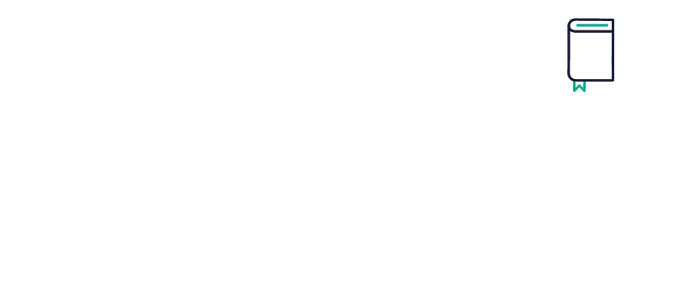
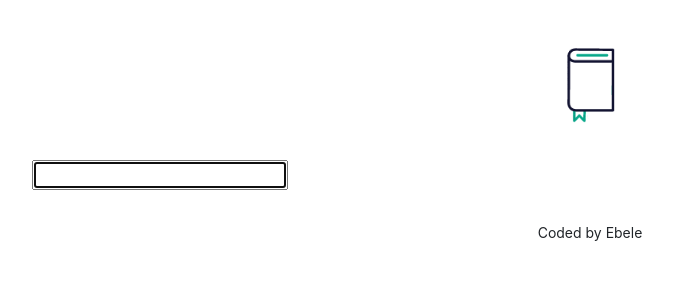
Before and after one commit to BeautySpot88/dictionary-project, a React (Create React App) app: page / in a window 1280 px wide. Shown: the top 300 px of the page, without its empty margins (50-723 px from the left). Built offline with nearby package versions, Linux system fonts and the light colour scheme.

Commit message:
Added dictionary component

```diff
--- a/src/App.css
+++ b/src/App.css
@@ -1,5 +1,14 @@
+.App-header {
+  margin: 30px 0;
+}
+
 .AppLogo {
   display: block;
   margin: 0 auto;
   width: 100px;
 }
+
+.App-footer {
+  text-align: center;
+  margin: 30px 0;
+}
--- a/src/App.js
+++ b/src/App.js
@@ -1,12 +1,21 @@
 import logo from "./book.gif";
+import Dictionary from "./Dictionary";
 import "./App.css";
 
 export default function App() {
   return (
     <div className="App">
-      <header className="App-header">
-        <img src={logo} className="AppLogo" alt="logo" />
-      </header>
+      <div className="container">
+        <header className="App-header">
+          <img src={logo} className="AppLogo" alt="logo" />
+        </header>
+        <main>
+          <Dictionary />
+        </main>
+        <footer className="App-footer">
+          <small>Coded by Ebele</small>
+        </footer>
+      </div>
     </div>
   );
 }
--- /dev/null
+++ b/src/Dictionary.css
@@ -0,0 +1,2 @@
+.Dictionary {
+}
--- /dev/null
+++ b/src/Dictionary.js
@@ -0,0 +1,24 @@
+import React, { useState } from "react";
+
+import "./Dictionary.css";
+
+export default function Dictionary() {
+  let [keyword, setKeyword] = useState("");
+
+  function search(event) {
+    event.preventDefault();
+    alert(`Searching for ${keyword} definition`);
+  }
+
+  function handleKeywordChange(event) {
+    setKeyword(event.target.value);
+  }
+
+  return (
+    <div className="Dictionary">
+      <form onSubmit={search}>
+        <input type="search" autoFocus={true} onChange={handleKeywordChange} />
+      </form>
+    </div>
+  );
+}
```
